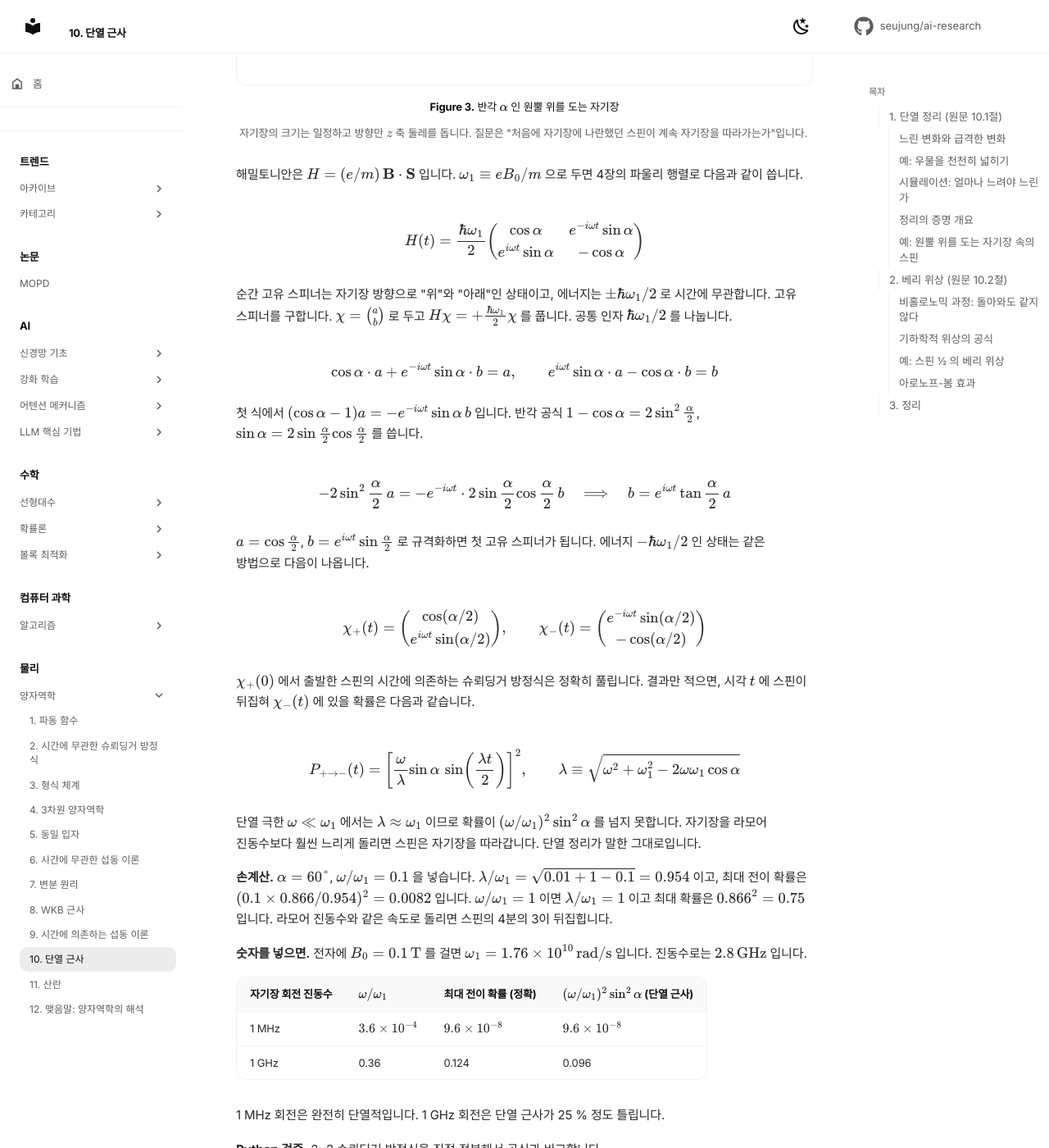
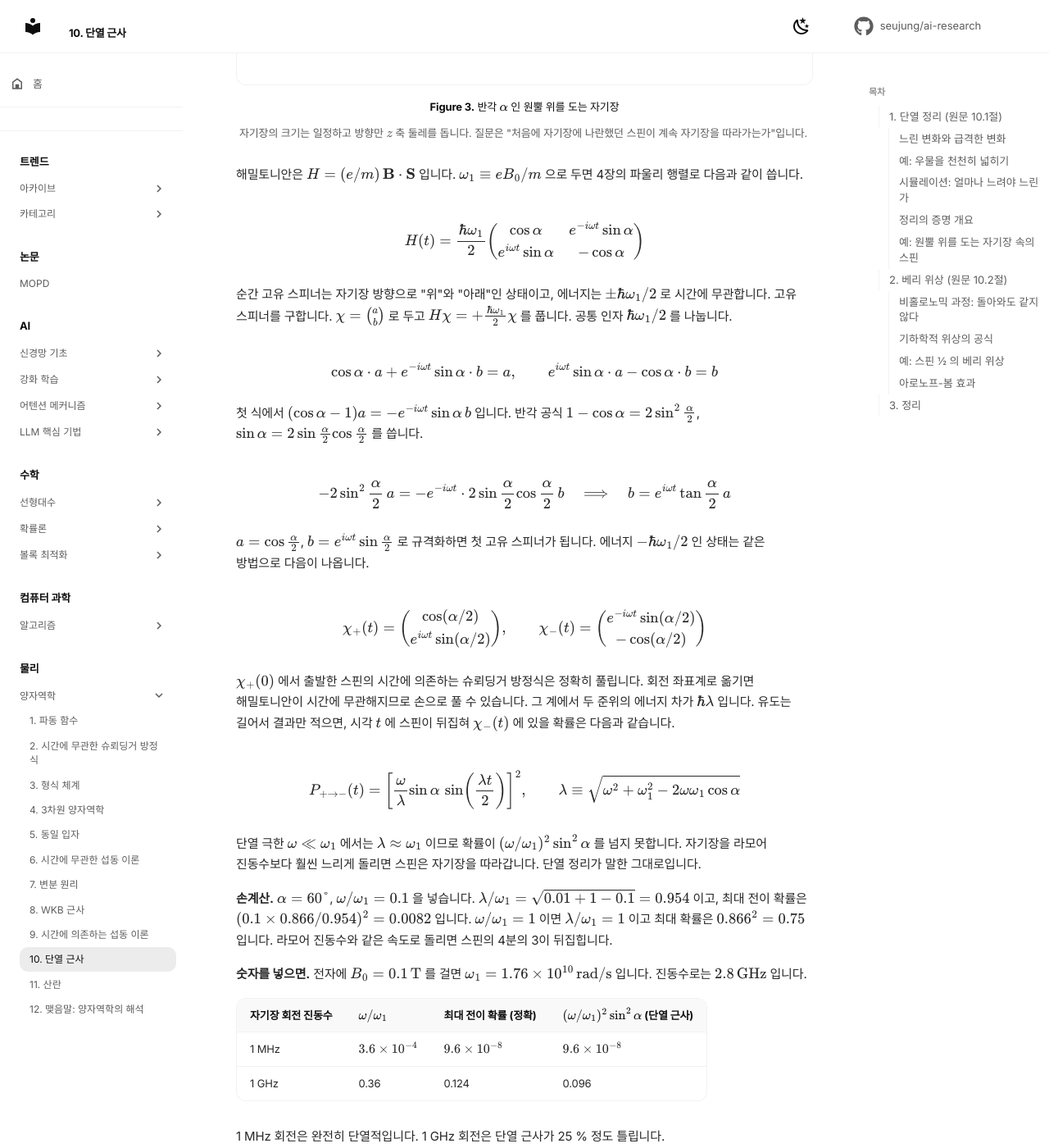
Before and after one commit to seujung/ai-research, an MkDocs documentation site: the page built from docs/physics/quantum-mechanics/10-adiabatic.md, in a window 1280 px wide and 1400 px high, scrolled down 6036 px. Shown: the whole window at 82% size. Built offline with MkDocs 1.6.1 and Material for MkDocs 9.7.7, drawn with Linux system fonts in a browser that asks for light colours; comment, search, counter and statistics services are not loaded; some of the changed text lies outside the part shown.

Commit message:
Note why the rotating field solution is quoted
Point at the rotating frame that makes the Hamiltonian time independent
and at the level splitting that fixes lambda, so the quoted transition
probability has a stated basis.

Co-Authored-By: Claude Code <noreply@anthropic.com>

```diff
--- a/docs/physics/quantum-mechanics/10-adiabatic.md
+++ b/docs/physics/quantum-mechanics/10-adiabatic.md
@@ -238,7 +238,8 @@ $$
 \chi_-(t) = \begin{pmatrix} e^{-i\omega t} \sin(\alpha/2) \\ -\cos(\alpha/2) \end{pmatrix}
 $$
 
-$\chi_+(0)$ 에서 출발한 스핀의 시간에 의존하는 슈뢰딩거 방정식은 정확히 풀립니다. 결과만 적으면, 시각 $t$ 에 스핀이 뒤집혀 $\chi_-(t)$ 에 있을 확률은 다음과 같습니다.
+$\chi_+(0)$ 에서 출발한 스핀의 시간에 의존하는 슈뢰딩거 방정식은 정확히 풀립니다. 회전 좌표계로 옮기면 해밀토니안이 시간에 무관해지므로 손으로 풀 수 있습니다.
+그 계에서 두 준위의 에너지 차가 $\hbar\lambda$ 입니다. 유도는 길어서 결과만 적으면, 시각 $t$ 에 스핀이 뒤집혀 $\chi_-(t)$ 에 있을 확률은 다음과 같습니다.
 
 $$
 P_{+\to-}(t) = \left[ \frac{\omega}{\lambda} \sin\alpha\, \sin\!\left(\frac{\lambda t}{2}\right) \right]^2, \qquad
```
